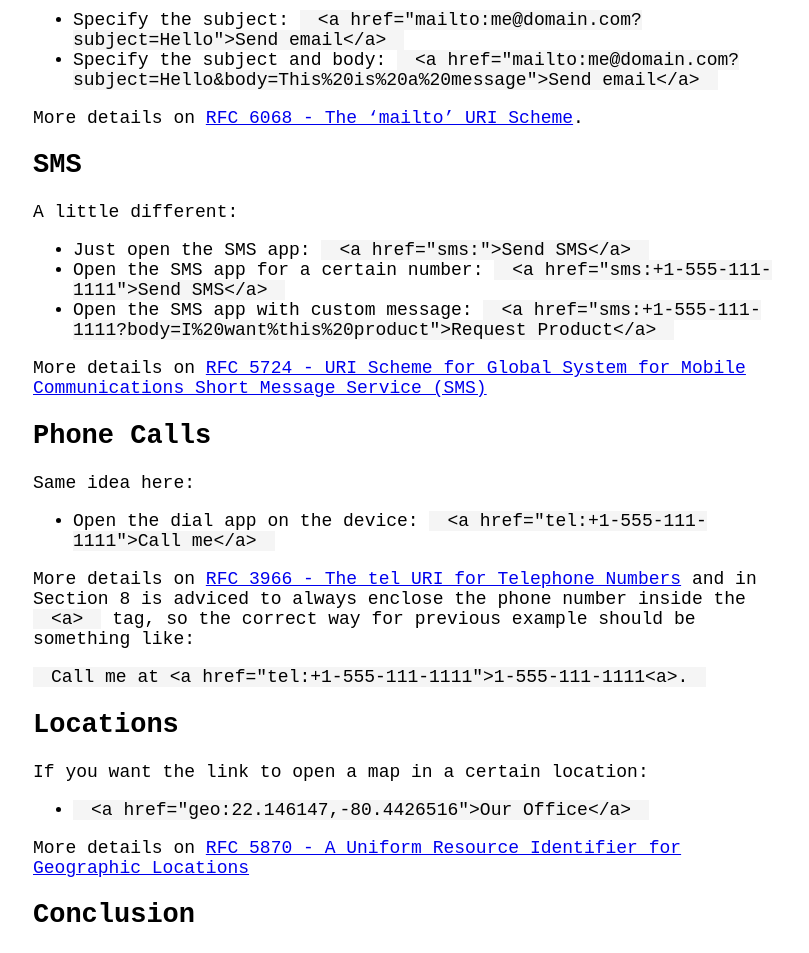
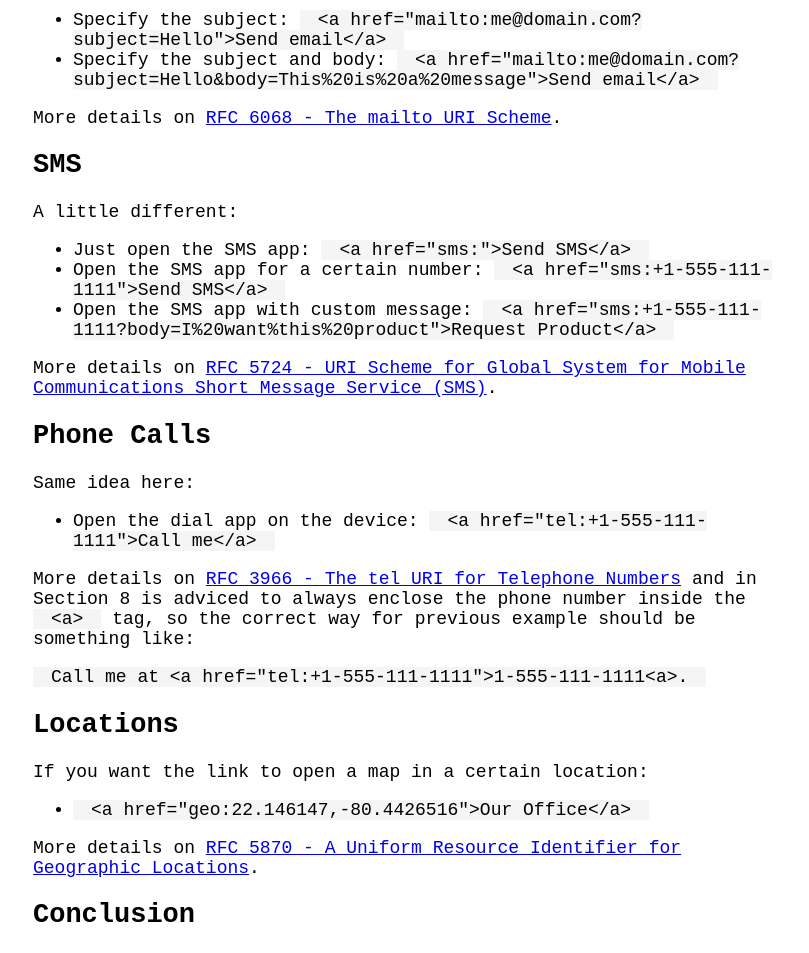
Before and after one commit to glpzzz/glpzzz.github.io, a Jekyll site: the page built from _posts/2021-02-21-special-contact-links.md, in a window 1280 px wide and 1400 px high, scrolled down 846 px. Shown: the part 152-1105 px from the top of the window, without its empty margins (231-1040 px from the left). Built offline with Jekyll 4.4.1, drawn with Linux system fonts in a browser that asks for light colours.

```diff
--- a/_posts/2021-02-21-special-contact-links.md
+++ b/_posts/2021-02-21-special-contact-links.md
@@ -20,7 +20,7 @@ More "complex" examples:
 - Specify the subject: `<a href="mailto:me@domain.com?subject=Hello">Send email</a>`
 - Specify the subject and body: `<a href="mailto:me@domain.com?subject=Hello&body=This%20is%20a%20message">Send email</a>`
 
-More details on [RFC 6068 - The 'mailto' URI Scheme](https://tools.ietf.org/html/rfc6068#section-6).
+More details on [RFC 6068 - The mailto URI Scheme](https://tools.ietf.org/html/rfc6068#section-6).
 
 ## SMS
 
@@ -30,7 +30,7 @@ A little different:
 - Open the SMS app for a certain number: `<a href="sms:+1-555-111-1111">Send SMS</a>`
 - Open the SMS app with custom message: `<a href="sms:+1-555-111-1111?body=I%20want%this%20product">Request Product</a>`
 
-More details on [RFC 5724 - URI Scheme for Global System for Mobile Communications Short Message Service (SMS)](https://tools.ietf.org/html/rfc5724#section-2.5)
+More details on [RFC 5724 - URI Scheme for Global System for Mobile Communications Short Message Service (SMS)](https://tools.ietf.org/html/rfc5724#section-2.5).
 
 ## Phone Calls
 
@@ -49,7 +49,7 @@ If you want the link to open a map in a certain location:
 
 - `<a href="geo:22.146147,-80.4426516">Our Office</a>`
 
-More details on [RFC 5870 - A Uniform Resource Identifier for Geographic Locations](https://tools.ietf.org/html/rfc5870#section-6.2)
+More details on [RFC 5870 - A Uniform Resource Identifier for Geographic Locations](https://tools.ietf.org/html/rfc5870#section-6.2).
 
 ## Conclusion
 
```
